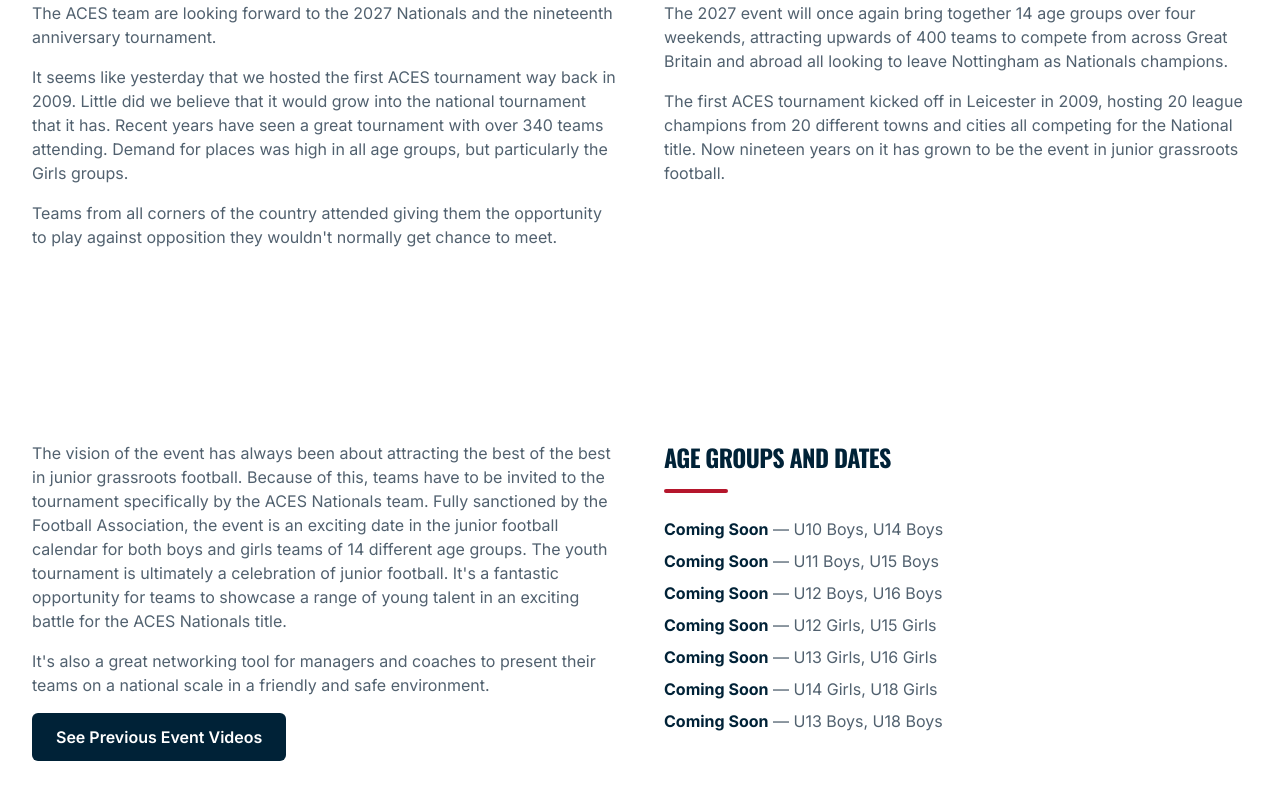
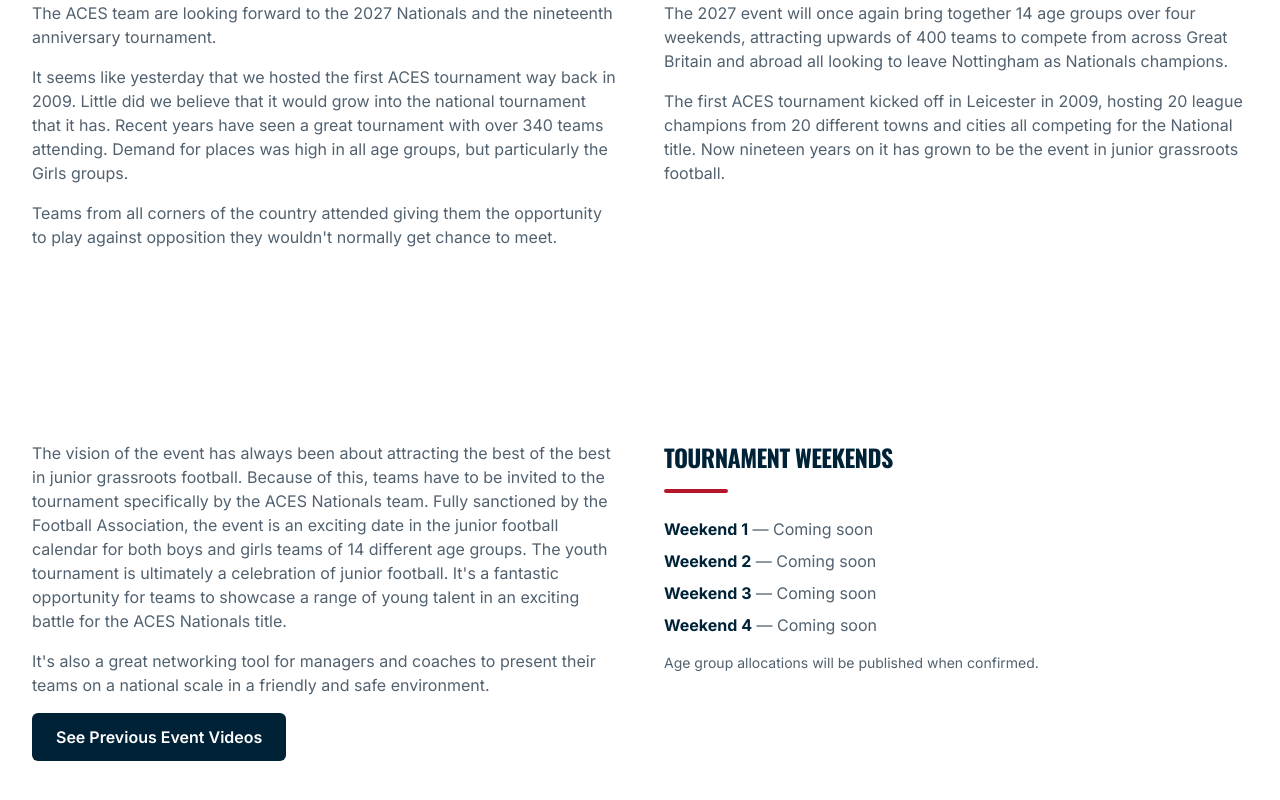
Before and after one commit to EmileYesufu/aces, a Next.js app: page /tournament/about in a window 1280 px wide. Shown: the part 452-1252 px from the top of the page. Built offline with nearby package versions, Linux system fonts and the light colour scheme.

Commit message:
Hide 2027 age group allocations until the weekend schedule is confirmed.
Show four weekends with dates TBD and placeholder copy instead of provisional age categories.

Co-authored-by: Cursor <cursoragent@cursor.com>

```diff
--- a/app/tournament/about/page.tsx
+++ b/app/tournament/about/page.tsx
@@ -52,15 +52,19 @@ export default function AboutPage() {
             </Button>
           </div>
           <div>
-            <h2 className="font-display text-2xl font-bold uppercase tracking-tight text-aces-navy">Age Groups and Dates</h2>
+            <h2 className="font-display text-2xl font-bold uppercase tracking-tight text-aces-navy">Tournament Weekends</h2>
             <div className="mt-4 h-1 w-16 rounded bg-aces-red" />
-            <ul className="mt-6 space-y-2 capitalize text-aces-muted">
+            <ul className="mt-6 space-y-2 text-aces-muted">
               {tournamentSchedule.map((day) => (
-                <li key={day.label + day.ageGroups.join()}>
-                  <strong className="text-aces-navy">{day.date}</strong> — {day.ageGroups.join(", ")}
+                <li key={day.label}>
+                  <strong className="text-aces-navy">{day.label}</strong> — {day.date}
+                  {day.ageGroups.length > 0 && (
+                    <span className="capitalize"> ({day.ageGroups.join(", ")})</span>
+                  )}
                 </li>
               ))}
             </ul>
+            <p className="mt-4 text-sm text-aces-muted">Age group allocations will be published when confirmed.</p>
           </div>
         </div>
       </Section>
--- a/app/tournament/page.tsx
+++ b/app/tournament/page.tsx
@@ -95,11 +95,15 @@ export default function TournamentPage() {
             <Card key={day.label + day.ageGroups.join()}>
               <p className="text-sm font-medium text-aces-red">{day.label}</p>
               <p className="mt-1 text-xl font-bold text-aces-navy">{day.date}</p>
-              <ul className="mt-3 space-y-1 capitalize text-aces-muted">
-                {day.ageGroups.map((g) => (
-                  <li key={g}>{g}</li>
-                ))}
-              </ul>
+              {day.ageGroups.length > 0 ? (
+                <ul className="mt-3 space-y-1 capitalize text-aces-muted">
+                  {day.ageGroups.map((g) => (
+                    <li key={g}>{g}</li>
+                  ))}
+                </ul>
+              ) : (
+                <p className="mt-3 text-sm text-aces-muted">Age groups coming soon</p>
+              )}
             </Card>
           ))}
         </div>
--- a/components/home/ScheduleSection.tsx
+++ b/components/home/ScheduleSection.tsx
@@ -68,6 +68,7 @@ const filters: { id: Filter; label: string }[] = [
 
 export function ScheduleSection() {
   const [filter, setFilter] = useState<Filter>("all");
+  const hasAgeGroups = tournamentSchedule.some((day) => day.ageGroups.length > 0);
 
   const days = useMemo(() => {
     return tournamentSchedule
@@ -78,15 +79,15 @@ export function ScheduleSection() {
           return filter === "girls" ? isGirls(g) : !isGirls(g);
         }),
       }))
-      .filter((day) => day.ageGroups.length > 0);
-  }, [filter]);
+      .filter((day) => !hasAgeGroups || day.ageGroups.length > 0);
+  }, [filter, hasAgeGroups]);
 
   return (
     <Section className="bg-surface bg-pitch-pattern">
       <ScrollReveal>
         <SectionHeader
           title={`${tournamentYear} Tournament Schedule`}
-          subtitle="Four weekends in May & June — dates coming soon · age groups relate to season 2027/28"
+          subtitle="Four weekends in May & June — dates and age groups coming soon · season 2027/28"
           centered
         />
       </ScrollReveal>
@@ -97,6 +98,7 @@ export function ScheduleSection() {
         </div>
       </ScrollReveal>
 
+      {hasAgeGroups && (
         <ScrollReveal>
           <div
             className="mx-auto mb-10 flex w-full max-w-xs rounded-full border border-aces-navy/15 bg-white p-1"
@@ -119,6 +121,7 @@ export function ScheduleSection() {
             ))}
           </div>
         </ScrollReveal>
+      )}
 
       <div className="relative mx-auto max-w-3xl">
         <div className="absolute left-6 top-0 hidden h-full w-0.5 bg-aces-red/30 md:block" aria-hidden="true" />
@@ -136,11 +139,15 @@ export function ScheduleSection() {
                   </span>
                 </div>
                 <div className="flex-1 rounded-card border border-gray-200 bg-white p-6 shadow-[var(--shadow-card)] transition-all hover:border-aces-red/30 hover:shadow-[var(--shadow-card-hover)]">
+                  {day.ageGroups.length > 0 ? (
                     <div className="flex flex-wrap gap-2">
                       {day.ageGroups.map((group) => (
                         <AgeBadge key={group} group={group} />
                       ))}
                     </div>
+                  ) : (
+                    <p className="text-sm text-aces-muted">Age groups coming soon</p>
+                  )}
                   {tournamentDatesConfirmed && (
                     <a
                       href={`data:text/calendar;charset=utf-8,${encodeURIComponent(buildIcs(day))}`}
--- a/content/tournament-2027.ts
+++ b/content/tournament-2027.ts
@@ -41,13 +41,10 @@ export type ScheduleDay = {
 };
 
 export const tournamentSchedule: ScheduleDay[] = [
-  { date: "Coming soon", label: "Weekend 1", ageGroups: ["U10 boys", "U14 boys"] },
-  { date: "Coming soon", label: "Weekend 2", ageGroups: ["U11 boys", "U15 boys"] },
-  { date: "Coming soon", label: "Weekend 2", ageGroups: ["U12 boys", "U16 boys"] },
-  { date: "Coming soon", label: "Weekend 3", ageGroups: ["U12 girls", "U15 girls"] },
-  { date: "Coming soon", label: "Weekend 3", ageGroups: ["U13 girls", "U16 girls"] },
-  { date: "Coming soon", label: "Weekend 4", ageGroups: ["U14 girls", "U18 girls"] },
-  { date: "Coming soon", label: "Weekend 4", ageGroups: ["U13 boys", "U18 boys"] },
+  { date: "Coming soon", label: "Weekend 1", ageGroups: [] },
+  { date: "Coming soon", label: "Weekend 2", ageGroups: [] },
+  { date: "Coming soon", label: "Weekend 3", ageGroups: [] },
+  { date: "Coming soon", label: "Weekend 4", ageGroups: [] },
 ];
 
 export const entryCriteriaFaqs = [
```
Lines whose indentation alone changed are shown as unchanged.
